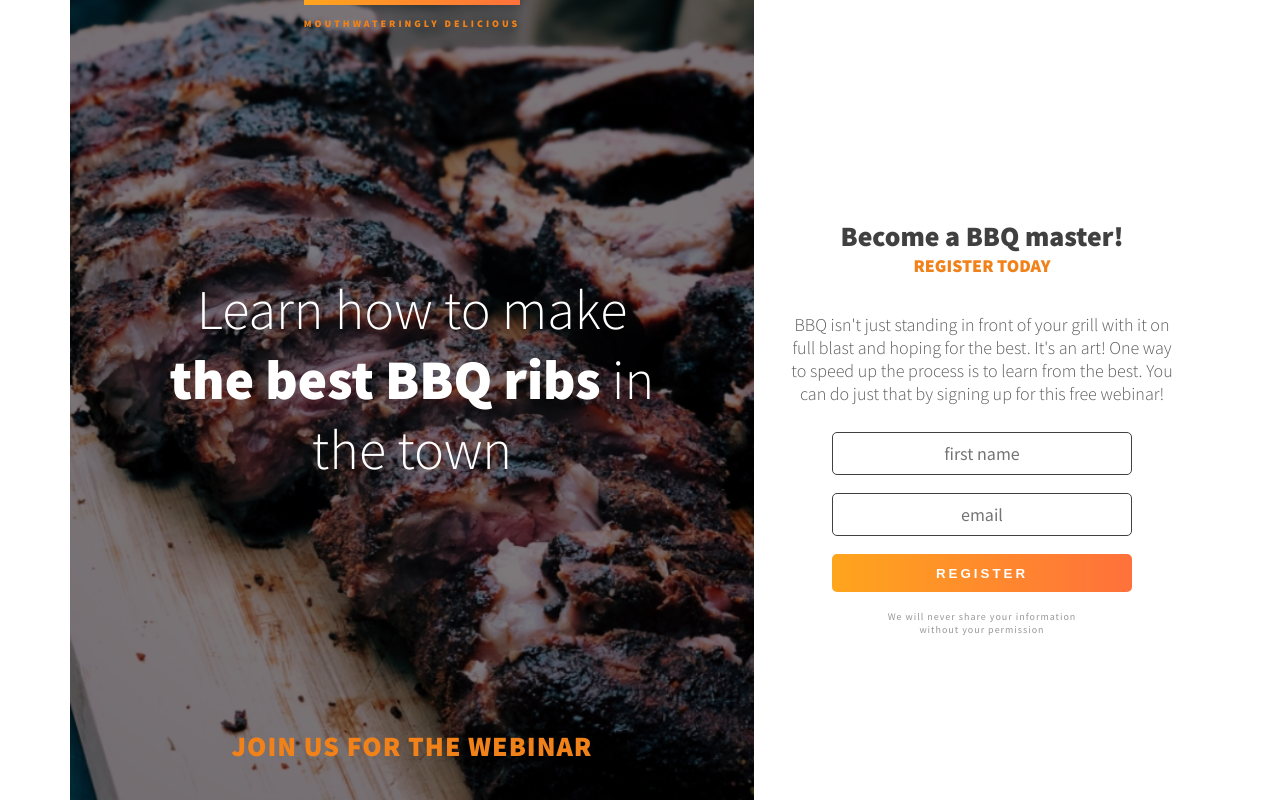
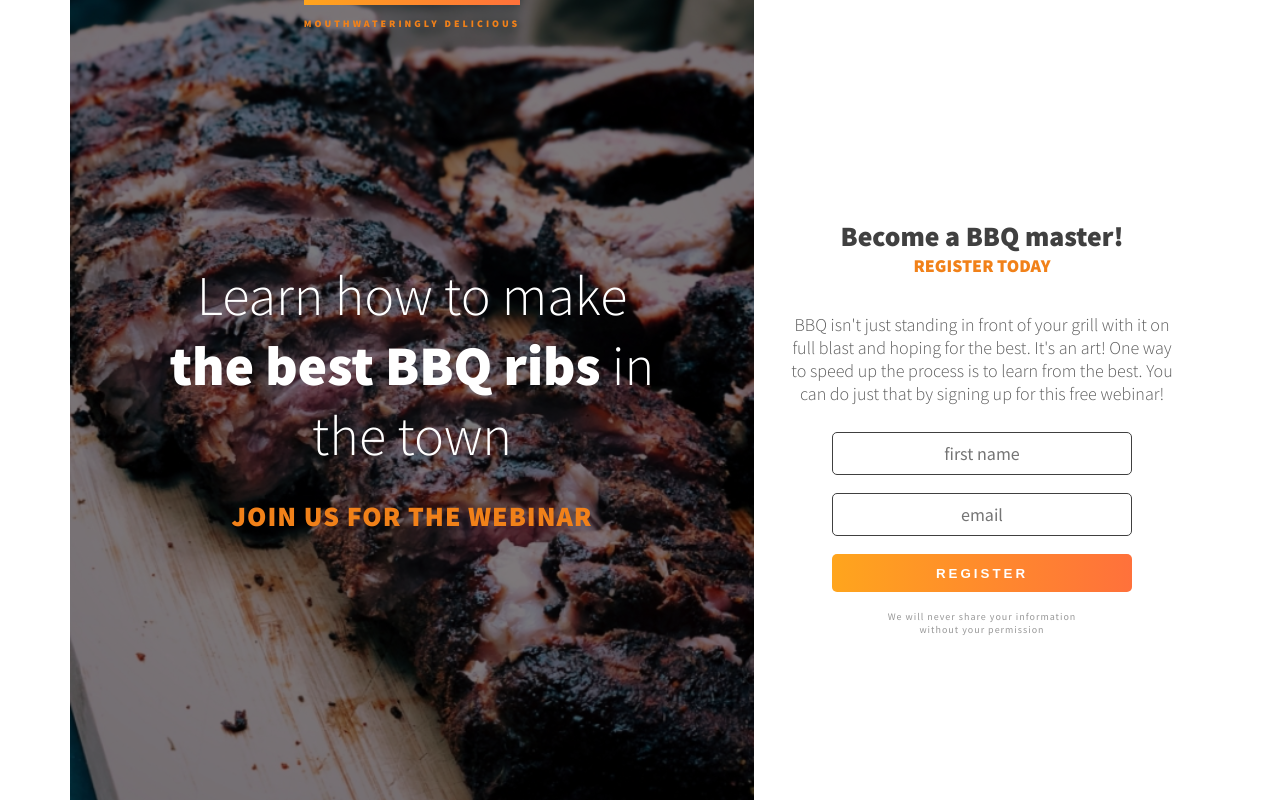
Before and after one commit to Phurba-Sherpa/bbq, a plain HTML site: page index.html in a window 1280 px wide. Drawn offline with Linux system fonts and the light colour scheme.

Commit message:
fix intro head section

```diff
--- a/style.css
+++ b/style.css
@@ -230,4 +230,12 @@ input:focus {
         padding: 0 2em;
     }
 
+    .intro-head {
+        margin-top: auto;
+        margin-bottom: .5em;
+    }
+    .intro-bottom {
+        margin-bottom: auto;
+    }
+
 }
```
